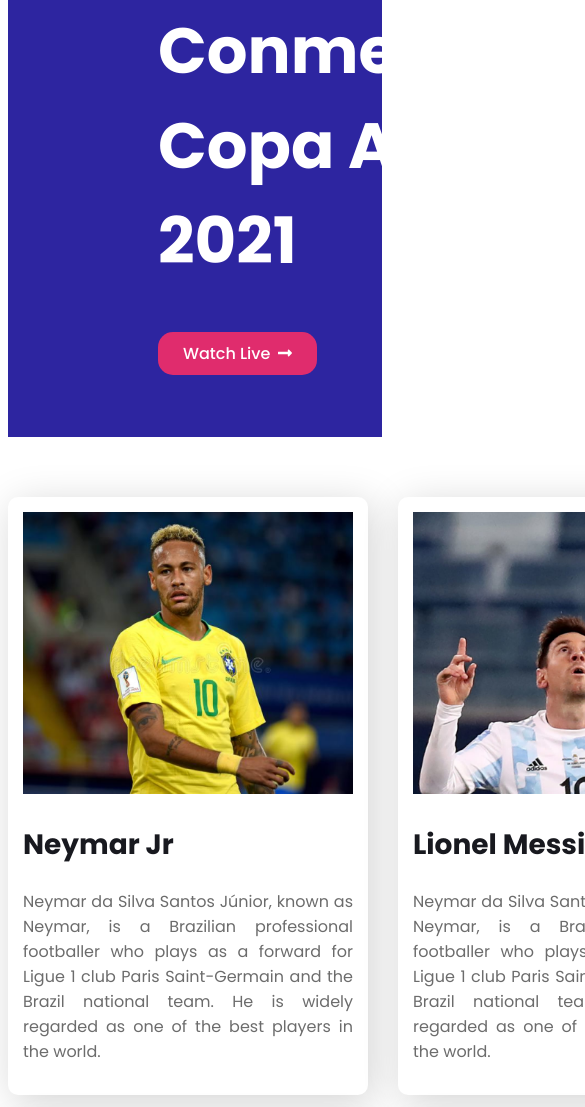
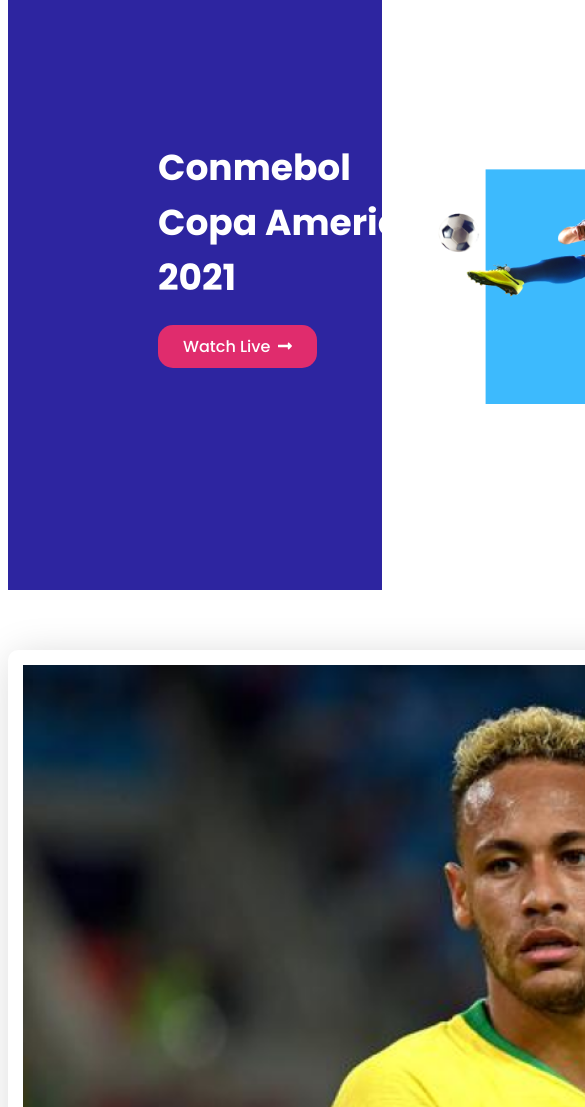
Before and after one commit to rafsanaKsamanta/football-responsive-website, a plain HTML site: page index.html in a window 390 px wide. Shown: the part 113-1220 px from the top of the page, 585 px wide, since content can reach past the window. Drawn offline with Linux system fonts and the light colour scheme.

Commit message:
done all

```diff
--- a/index.html
+++ b/index.html
@@ -14,7 +14,7 @@
 </head>
 <body>
     <!-- header section start -->
-    <header>
+    <header class="flexible_container">
         <section class="header_sec ">
             <div class="header_txt">
                 <h1>Conmebol
@@ -23,7 +23,7 @@
                     </h1>
                 <p class="header_btn"><a href="">Watch Live<i class="fas fa-long-arrow-alt-right btn"></i></a></p>
             </div>
-            <div class="header_img">
+            <div class="header_img container">
                 <img src="images/banner.png" alt="">
             </div>
 
--- a/styles/style.css
+++ b/styles/style.css
@@ -13,6 +13,11 @@ body {
     /* background-color: red; */
     margin: 0 auto;
 
+
+}
+
+.flexible_container {
+    display: flex;
 }
 
 
@@ -31,7 +36,6 @@ header {
     display: grid;
     grid-template-columns: repeat(2, 1fr);
     align-items: center;
-    width: 1140px;
     margin-right: 156px;
 
 }
@@ -197,3 +201,55 @@ header {
     color: black;
     text-align: center;
 }
+
+/* ---------------------
+  media query
+------------------------*/
+/* mobile device */
+@media only screen and (max-width:688px) {
+    .header {
+        padding: 0;
+    }
+
+    .header_sec {
+        width: 360px;
+        height: 695px;
+        flex-direction: column;
+        margin: 0;
+
+    }
+
+    .header_txt h1 {
+        color: white;
+        font-size: 36px;
+        font-weight: 700;
+        width: 278px;
+    }
+
+    .header_img img {
+        width: 329px;
+        height: 261px;
+
+    }
+
+    .header_txt {
+        width: 278px;
+    }
+
+    .container .flexible_container .header_sec {
+        width: 100%;
+    }
+
+    .player_details,
+    .rankigs {
+
+        grid-template-columns: repeat(1, 1fr);
+
+    }
+
+    .player_details,
+    .rankigs {
+        flex-direction: column;
+    }
+
+}
```
